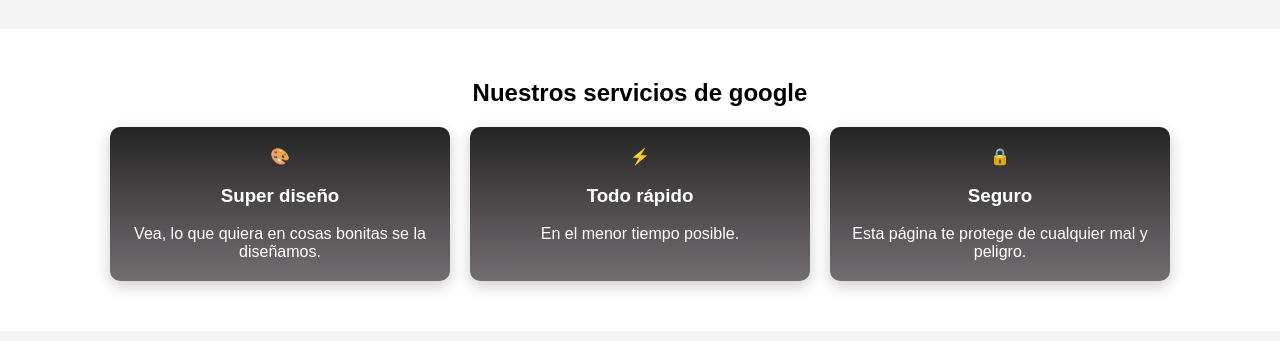
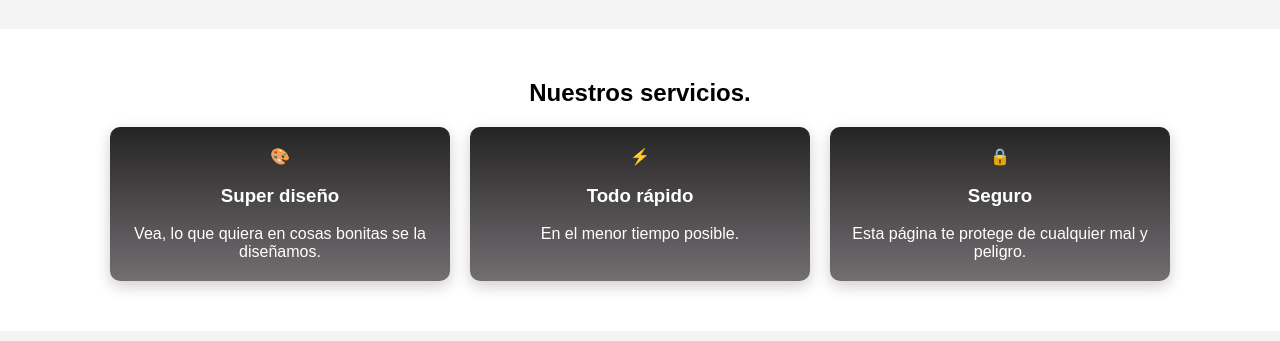
Before and after one commit to SimonTry/mi_pagina, a plain HTML site: page index.html in a window 1280 px wide. Shown: the part 144-485 px from the top of the page. Drawn offline with Linux system fonts and the light colour scheme.

Commit message:
(feat): Se ha cambiado el título de los servicios

```diff
--- a/index.html
+++ b/index.html
@@ -29,7 +29,7 @@
 
     <!-- Features Section -->
     <section id="services" class="services">
-        <h2>Nuestros servicios de google</h2>
+        <h2>Nuestros servicios.</h2>
         <div class="services-cards">
             <div class="card">
                 <div>🎨</div>
```
